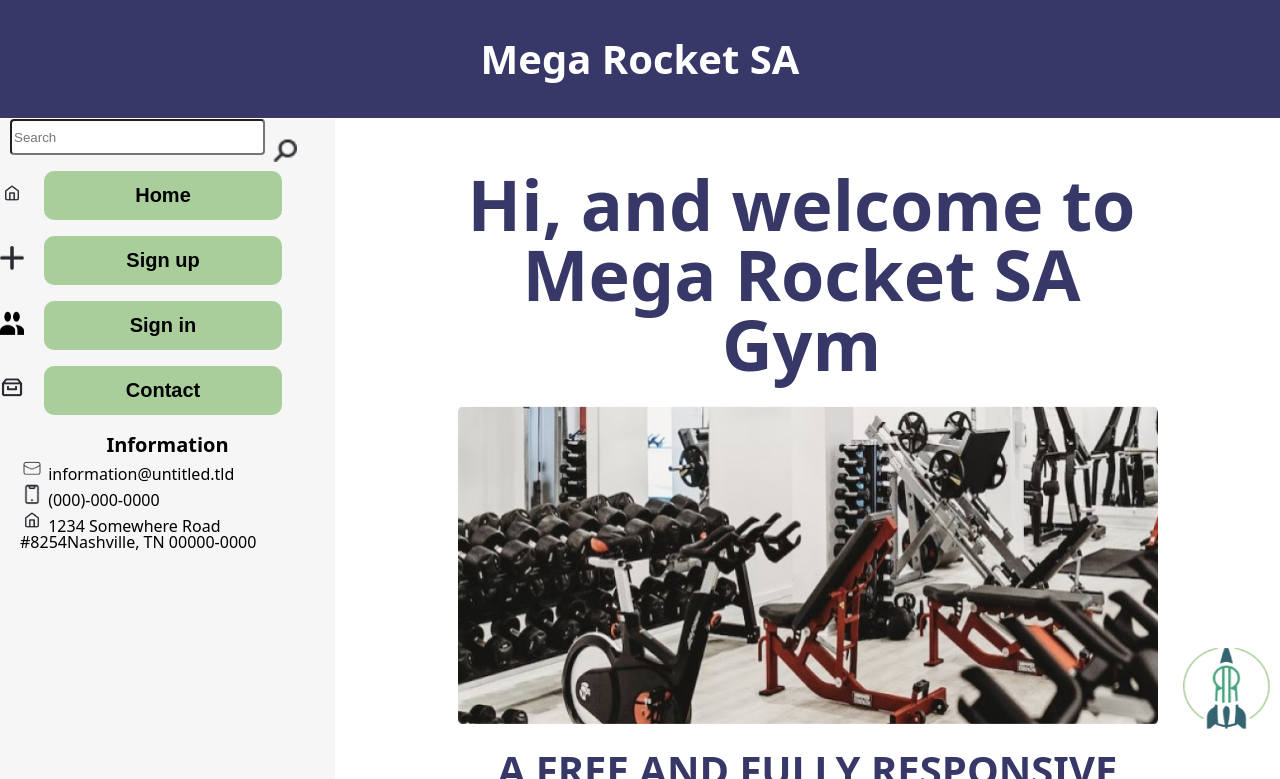
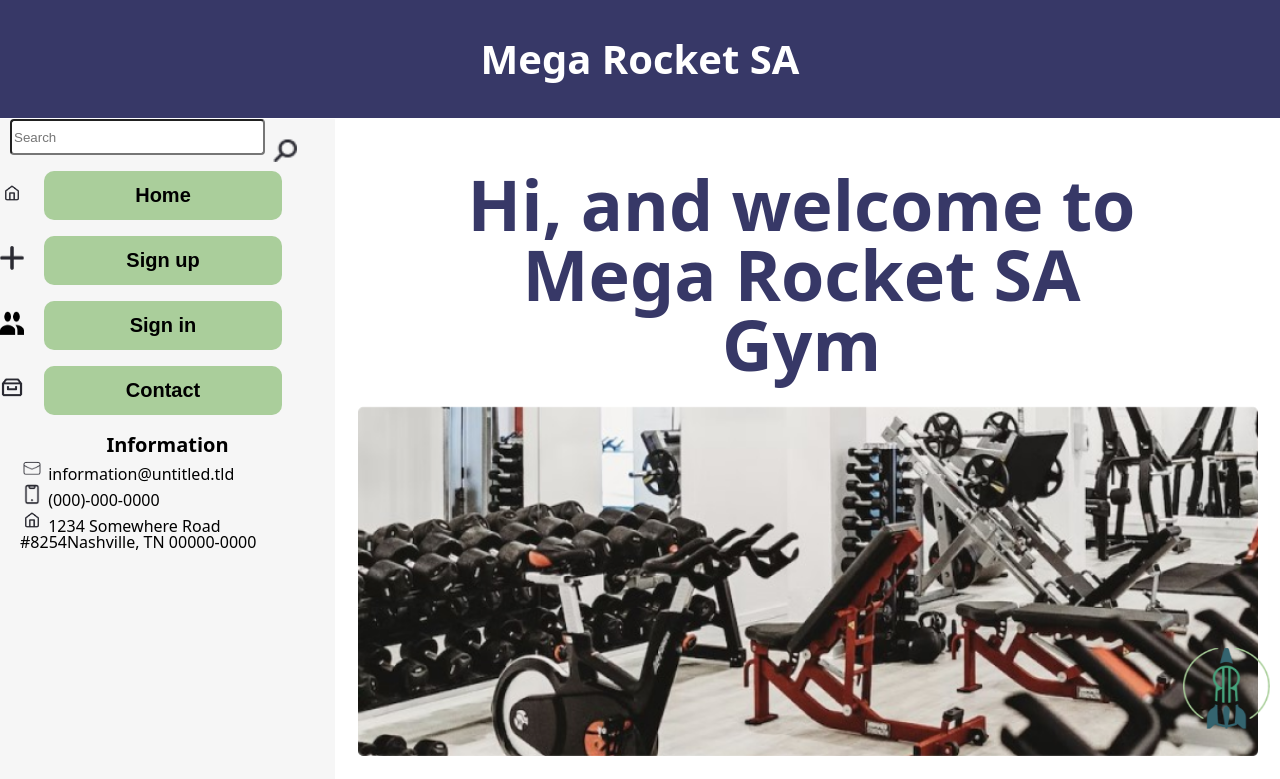
Before and after one commit to gabiholl/BaSP-M2023, a plain HTML site: page week-04/index.html in a window 1280 px wide. Shown: the top 779 px of the page. Drawn offline with Linux system fonts and the light colour scheme; files that its build step writes are made by us from their sources.

Commit message:
BaSP-W05-2023: W04 css and readme modified. Folder W05 created.

```diff
--- a/week-04/css/content.css
+++ b/week-04/css/content.css
@@ -1,7 +1,6 @@
 .body{
     font-family: sans-serif;
 }
-
 
 /* image, title, subtitle, lorem*/
 .main{
@@ -288,8 +287,8 @@
         }
 
     .image{
-        width: 700px;
-        height: 318px;
+        width: 900px;
+        height: 350px;
         margin-top: 10px;
         order: unset;
     }
```
